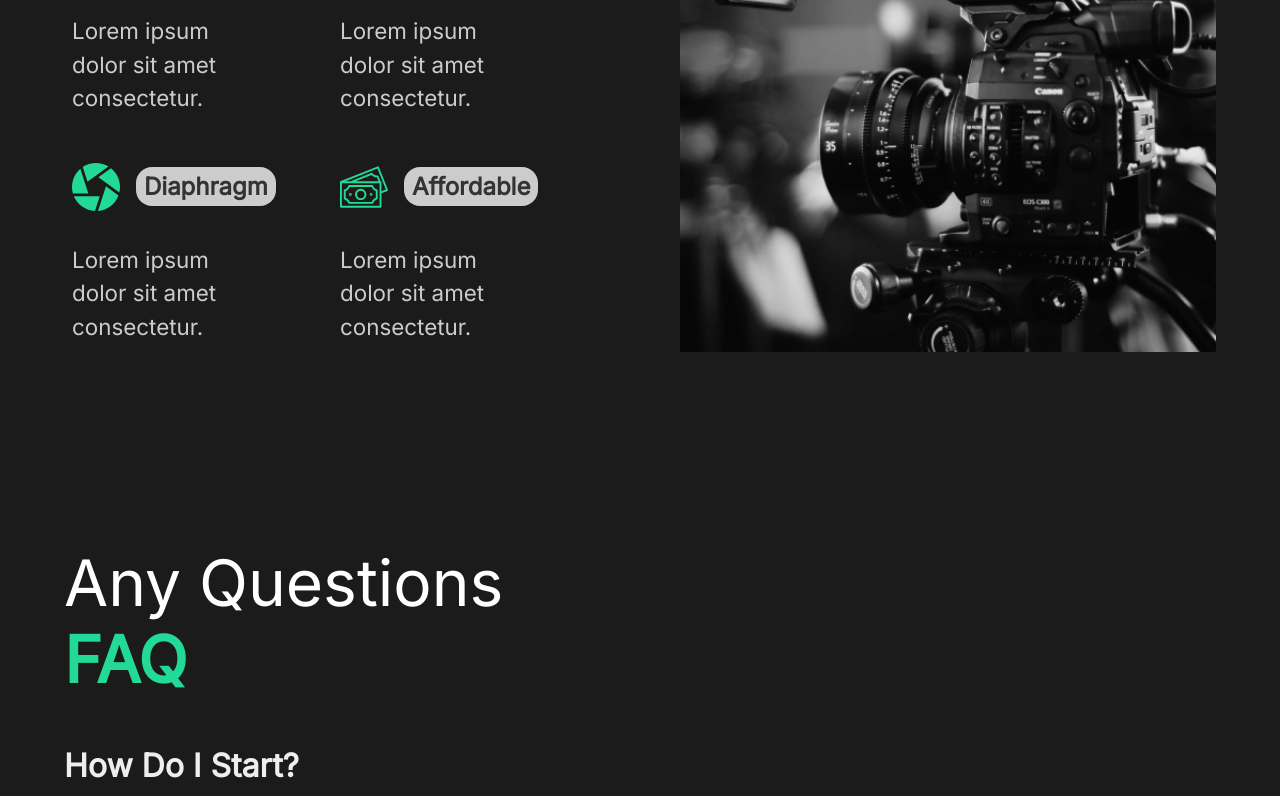
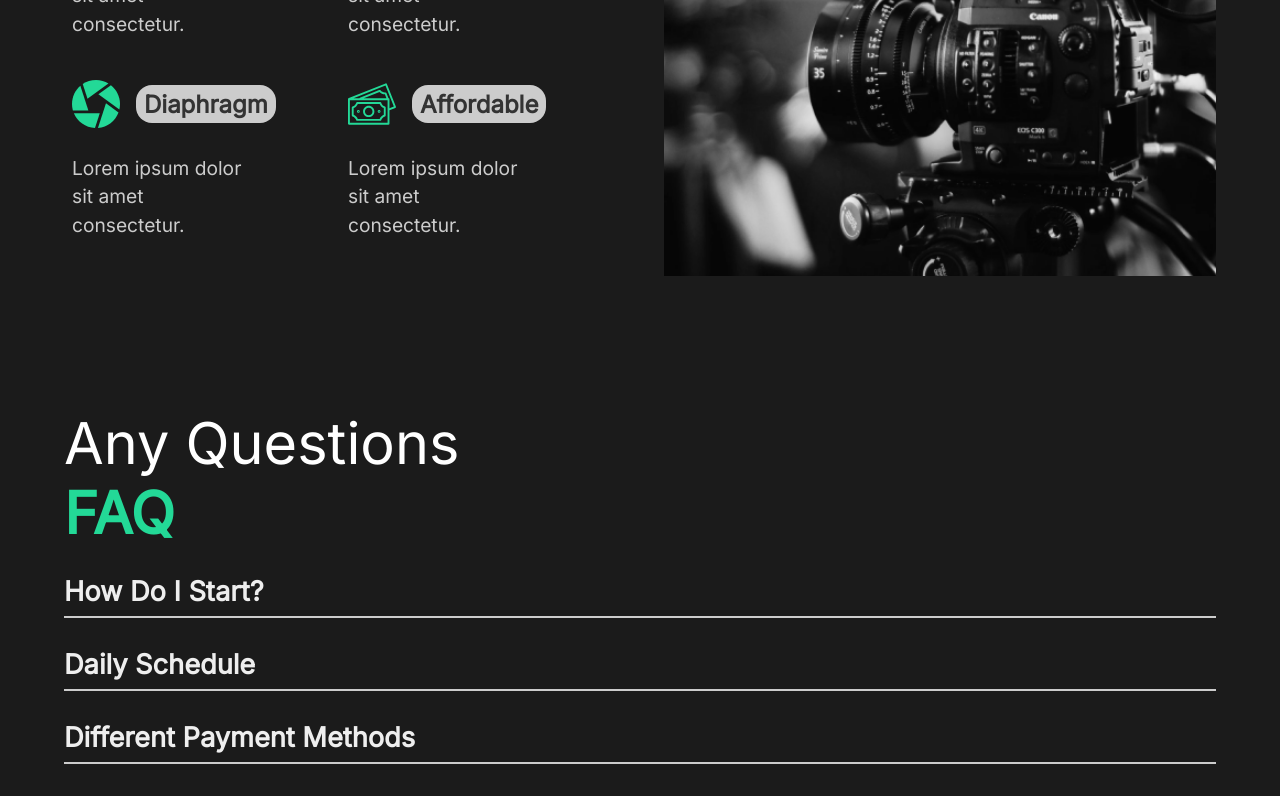
Before and after one commit to diyorend/react-capture-portfolio, a React (Create React App) app: page / in a window 1280 px wide. Shown: the part 1200-1996 px from the top of the page. Built offline with nearby package versions, Linux system fonts and the light colour scheme.

Commit message:
service-faq scroll animation

```diff
--- a/src/animation.js
+++ b/src/animation.js
@@ -74,3 +74,14 @@ export const sliderContainer = {
   hidden: { opacity: 1 },
   show: { transition: { staggerChildren: 0.1, ease: "easeOut" } },
 };
+
+export const scrollReveal = {
+  hidden: {
+    opacity: 0,
+    scale: 0.8,
+    transition: {
+      duration: 0.5,
+    },
+  },
+  show: { opacity: 1, scale: 1, transition: { duration: 0.5 } },
+};
--- a/src/components/FaqSection.js
+++ b/src/components/FaqSection.js
@@ -5,12 +5,15 @@ import { About } from "../styles";
 // toggle
 import Toggle from "./Toggle";
 //animation
-import { AnimateSharedLayout, motion } from "framer-motion";
-import { fade } from "../animation";
+import { AnimateSharedLayout } from "framer-motion";
+import { scrollReveal } from "../animation";
+import { useScroll } from "./useScroll";
 
 const FaqSection = () => {
+  const [el, controls] = useScroll();
+
   return (
-    <FAQ>
+    <FAQ variants={scrollReveal} ref={el} animate={controls} initial="hidden">
       <h2>
         Any Questions <span>FAQ</span>
       </h2>
@@ -76,19 +79,19 @@ const FAQ = styled(About)`
 
   .faq-line {
     background: #ccc;
-    height: 0.2rem;
-    margin: 2rem 0;
+    height: 0.1rem;
+    margin: 0.5rem 0;
     width: 100%;
   }
 
   .question {
-    padding: 2rem 0;
+    padding: 0.7rem 0;
     cursor: pointer;
   }
   .answer {
-    padding: 1rem 0;
+    padding: 0.5rem 0;
     p {
-      padding: 1rem 0;
+      padding: 0.5rem 0;
     }
   }
 `;
--- a/src/components/GlobalStyle.js
+++ b/src/components/GlobalStyle.js
@@ -31,7 +31,7 @@ const GlobalStyle = createGlobalStyle`
 
 
   h2{
-    font-size: 4rem;
+    font-size: 3.6rem;
     font-weight: lighter;
     /* color: #eee; */
   }
@@ -41,15 +41,15 @@ const GlobalStyle = createGlobalStyle`
   h4{
     font-weight: bold;
     color: #eee;
-    font-size: 2rem;
+    font-size: 1.7rem;
   }
   span{
     color: #23d997;
     font-weight: bold;
   }
   p{
-    font-size: 1.4rem;
-    padding: 2rem 0;
+    font-size: 1.2rem;
+    padding: 1.6rem 0;
     color: #ccc;
     line-height: 150%;
   }
--- a/src/components/ServiceSection.js
+++ b/src/components/ServiceSection.js
@@ -1,6 +1,10 @@
 import React from "react";
 import styled from "styled-components";
 import { About, Desc, Image } from "../styles";
+
+// animation
+import { scrollReveal } from "../animation";
+import { useScroll } from "./useScroll";
 
 //Icons
 import clock from "../img/clock.svg";
@@ -10,8 +14,15 @@ import teamwork from "../img/teamwork.svg";
 import home2 from "../img/home2.png";
 
 const ServiceSection = () => {
+  const [element, controls] = useScroll();
+
   return (
-    <Services>
+    <Services
+      animate={controls}
+      ref={element}
+      variants={scrollReveal}
+      initial="hidden"
+    >
       <Desc>
         <h2>
           High <span>quality</span> services.
--- /dev/null
+++ b/src/components/useScroll.js
@@ -0,0 +1,12 @@
+import { useInView } from "react-intersection-observer";
+import { useAnimation } from "framer-motion";
+
+export const useScroll = () => {
+  const controls = useAnimation();
+  const [el, view] = useInView({ threshold: 0.5 });
+
+  if (view) controls.start("show");
+  else controls.start("hidden");
+
+  return [el, controls];
+};
--- a/src/styles.js
+++ b/src/styles.js
@@ -1,16 +1,17 @@
 import styled from "styled-components";
+import { motion } from "framer-motion";
 
-export const About = styled.div`
+export const About = styled(motion.div)`
   min-height: 90vh;
   display: flex;
   align-items: center;
   justify-content: space-between;
-  padding: 5rem 5%;
+  padding: 4rem 5%;
   color: white;
 `;
 export const Desc = styled.div`
   flex: 1;
-  padding-right: 5rem;
+  padding-right: 3rem;
   z-index: 2;
   h2 {
     font-weight: lighter;
```
